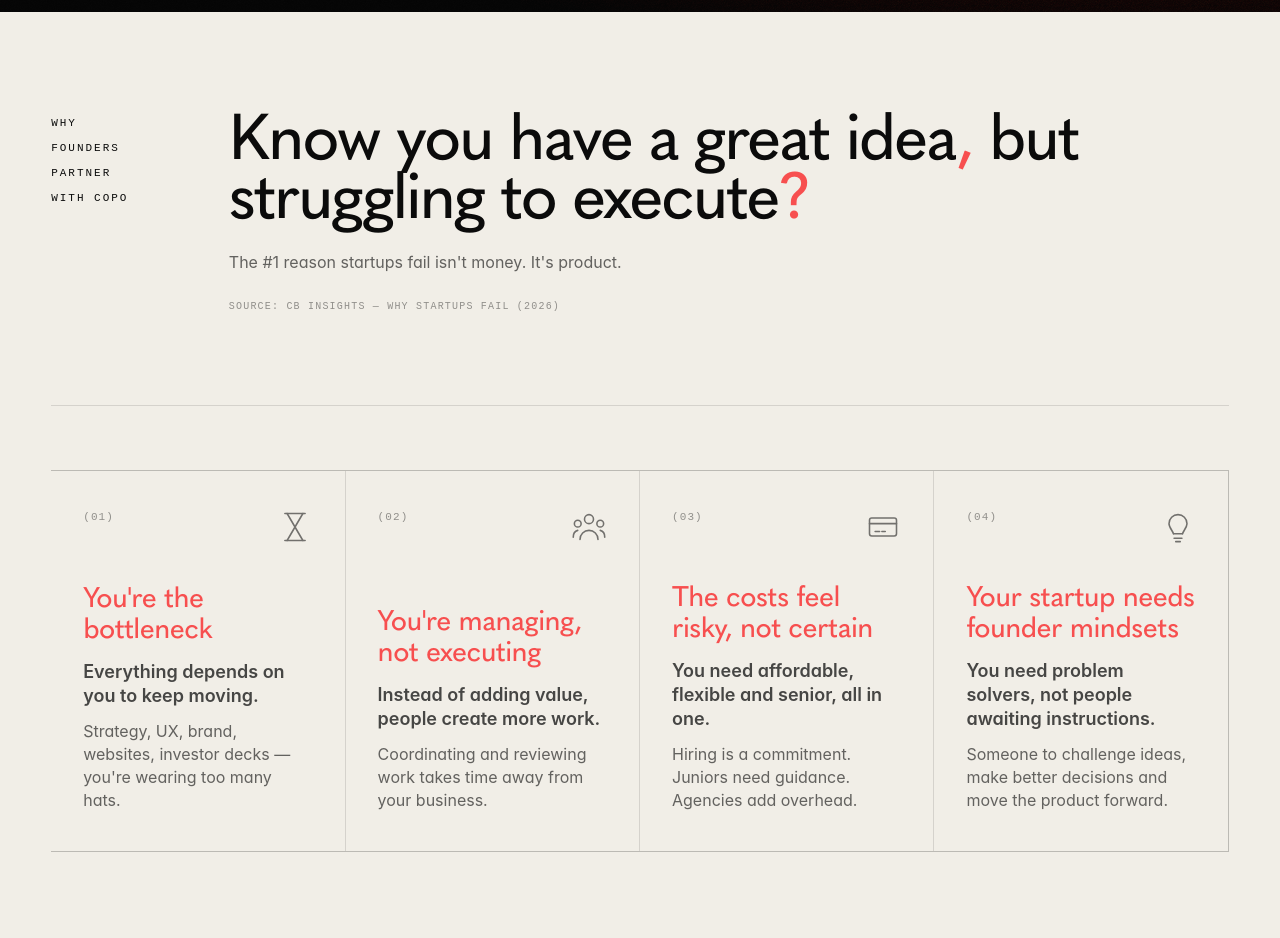
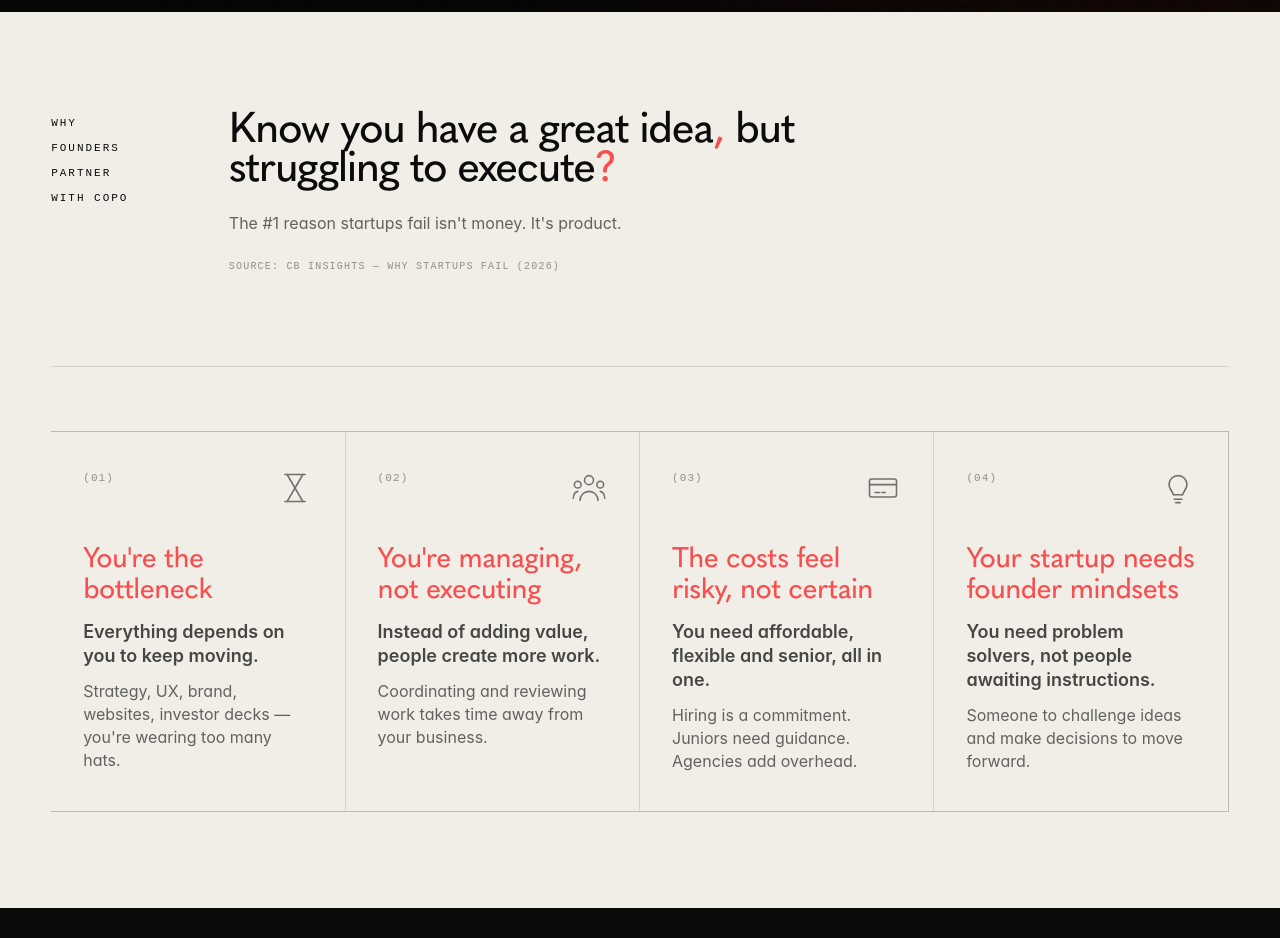
Before and after one commit to kaylacopo/copostudio, a website: page index.html in a window 1280 px wide. Shown: the part 1794-2732 px from the top of the page. Drawn offline with Linux system fonts and the light colour scheme; a web font is replaced by a local one.

Commit message:
Fix Problems section: 48px headings, card alignment, card copy tweaks
- Cap all section h2 headings at 48px (was scaling to 72px) to match Figma
- Match .contact__h to same 48px max
- Switch problem cards to flex-start so text rows align regardless of content height
- Force You're the / bottleneck line break on card 01
- Shorten card 04 body to match line count of other cards

Co-Authored-By: Claude Sonnet 4.6 <noreply@anthropic.com>

```diff
--- a/css/site.css
+++ b/css/site.css
@@ -1167,7 +1167,7 @@ section, footer { scroll-margin-top: 80px; }
 .contact__h {
   font-family: var(--display);
   font-weight: 500;
-  font-size: clamp(42px, 5vw, 72px);
+  font-size: clamp(32px, 3.33vw, 48px);
   letter-spacing: -0.03em;
   line-height: 0.98;
   margin: 0;
@@ -1776,7 +1776,7 @@ section, footer { scroll-margin-top: 80px; }
   background: var(--paper);
   display: flex;
   flex-direction: column;
-  justify-content: space-between;
+  justify-content: flex-start;
   min-height: 280px;
 }
 .problem-card__head {
--- a/index.html
+++ b/index.html
@@ -74,7 +74,7 @@
     }
   }
   /* unify all home-page section headings to match hero scale */
-  .display.h-large { font-size: clamp(42px, 5vw, 72px) !important; }
+  .display.h-large { font-size: clamp(32px, 3.33vw, 48px) !important; }
   /* keep the trusted-by logos on one line: let their column size to content on desktop */
   @media (min-width: 901px) { .hero__meta { grid-template-columns: 1.2fr auto 1fr; } }
   /* mobile: ease down the heading + trusted-by sentence */
@@ -218,7 +218,7 @@
         </svg>
       </div>
       <div>
-        <h3 class="problem-card__title">You're the bottleneck</h3>
+        <h3 class="problem-card__title">You're the<br>bottleneck</h3>
         <p class="problem-card__subtitle">Everything depends on you to keep moving.</p>
         <p class="problem-card__desc">Strategy, UX, brand, websites, investor decks — you're wearing too many hats.</p>
       </div>
@@ -269,7 +269,7 @@
       <div>
         <h3 class="problem-card__title">Your startup needs founder mindsets</h3>
         <p class="problem-card__subtitle">You need problem solvers, not people awaiting instructions.</p>
-        <p class="problem-card__desc">Someone to challenge ideas, make better decisions and move the product forward.</p>
+        <p class="problem-card__desc">Someone to challenge ideas and make decisions to move forward.</p>
       </div>
     </div>
 
```
